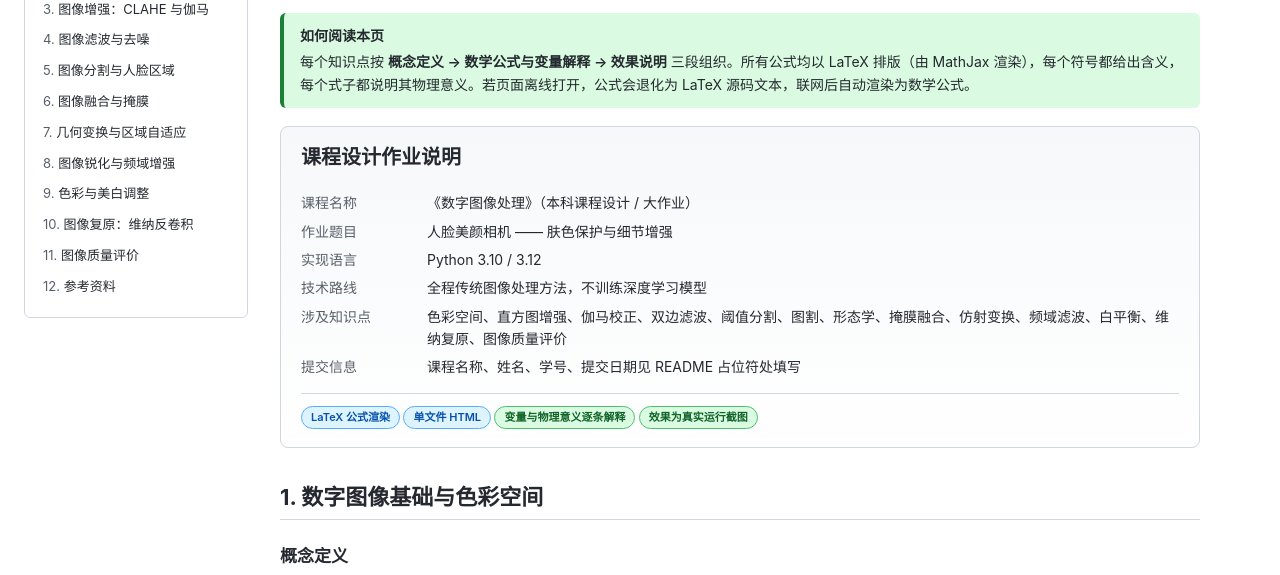
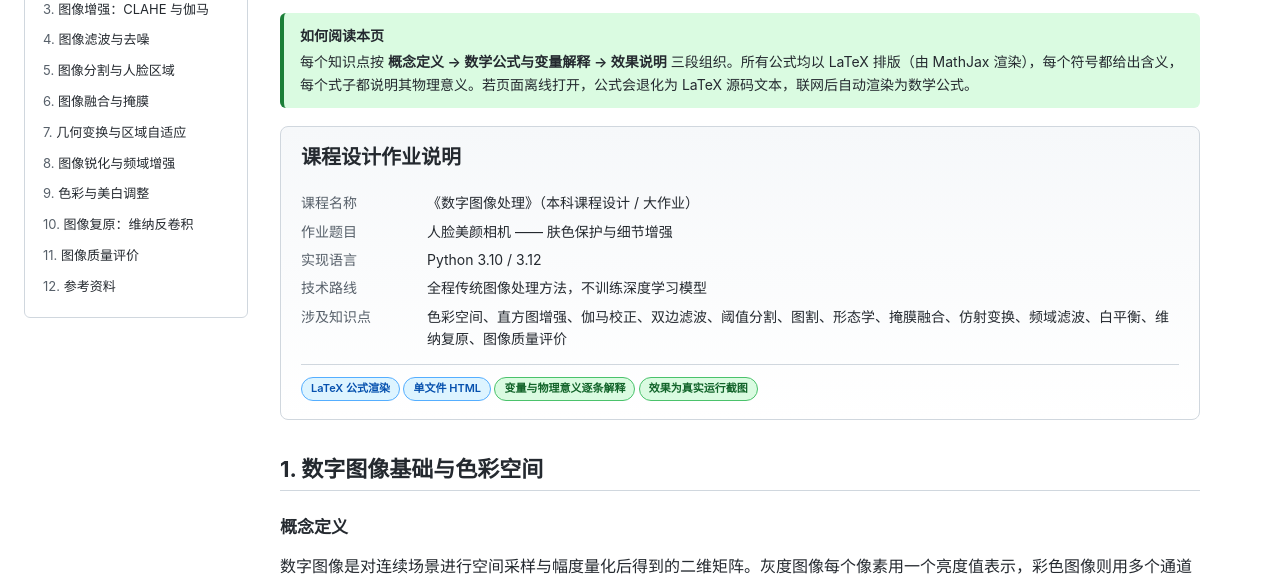
Before and after one commit to guts-yang/BeautyCam, a plain HTML site: page docs/index.html in a window 1280 px wide. Shown: the part 239-814 px from the top of the page. Drawn offline with nearby package versions, Linux system fonts and the light colour scheme.

Commit message:
docs: 移除 README 作业提交信息表格及网页对应占位说明

```diff
--- a/docs/index.html
+++ b/docs/index.html
@@ -165,7 +165,6 @@ footer.page-footer{border-top:1px solid var(--border);margin-top:48px;padding-to
     <dt>实现语言</dt><dd>Python 3.10 / 3.12</dd>
     <dt>技术路线</dt><dd>全程传统图像处理方法，不训练深度学习模型</dd>
     <dt>涉及知识点</dt><dd>色彩空间、直方图增强、伽马校正、双边滤波、阈值分割、图割、形态学、掩膜融合、仿射变换、频域滤波、白平衡、维纳复原、图像质量评价</dd>
-    <dt>提交信息</dt><dd>课程名称、姓名、学号、提交日期见 README 占位符处填写</dd>
   </dl>
   <div class="meta-strip">
     <span class="badge b">LaTeX 公式渲染</span>
```
Also changed, not shown: 1 other file.
